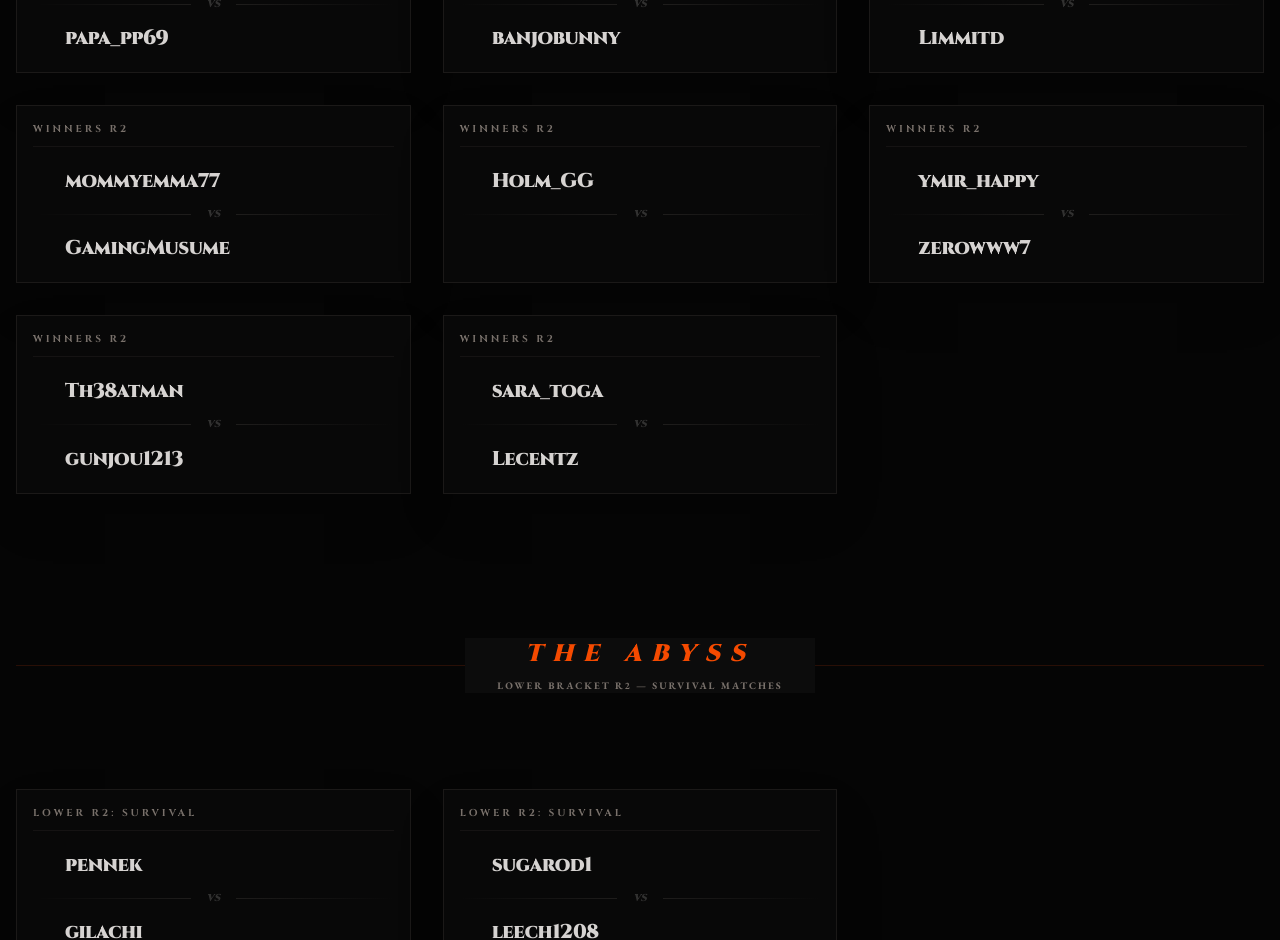
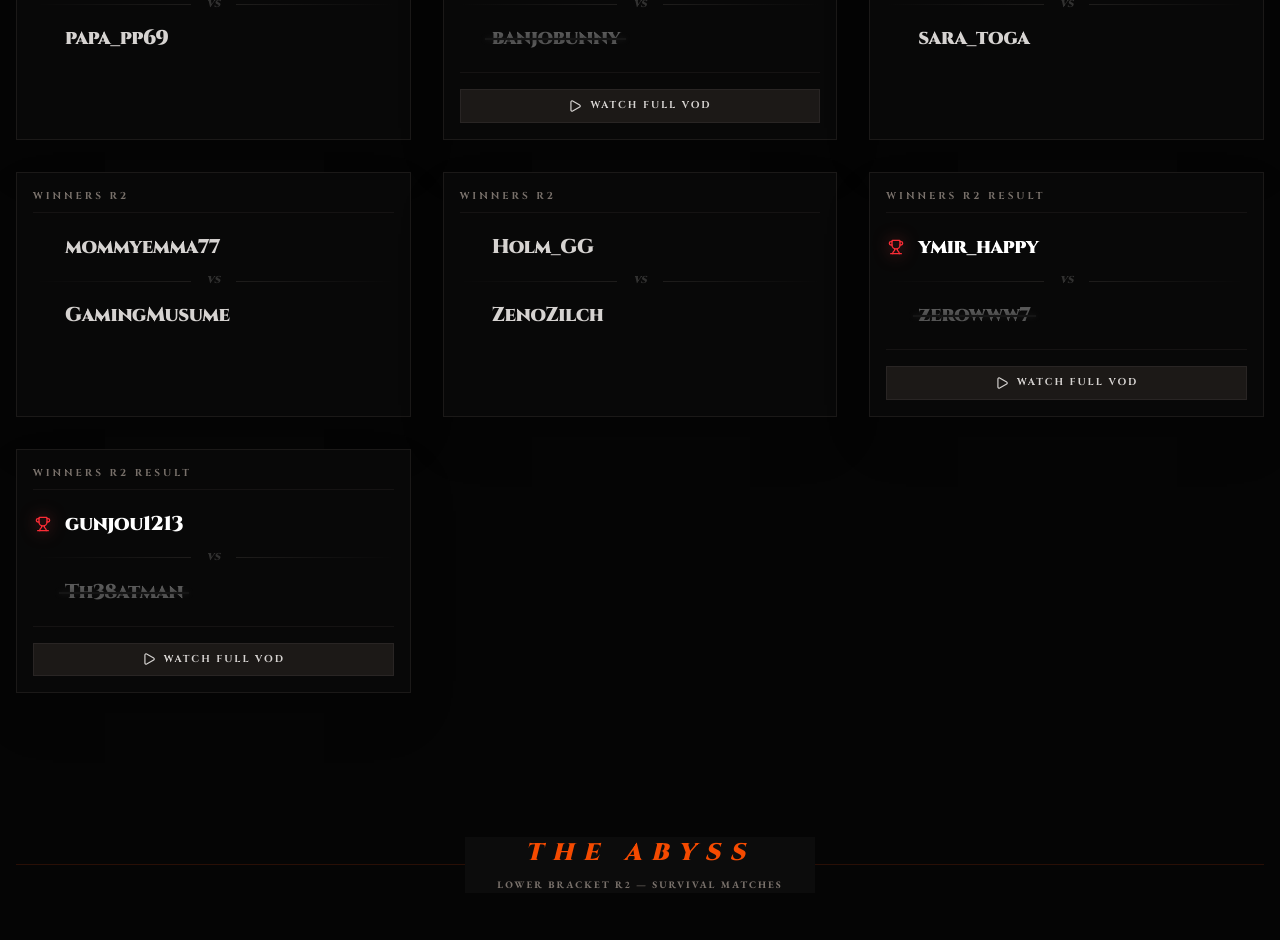
Before and after one commit to seljukdev/sekiro-speedrunning-events, a React (Vite) app: page / in a window 1280 px wide. Shown: the part 1860-2800 px from the top of the page. Built offline with nearby package versions, Linux system fonts and the light colour scheme.

Commit message:
match updates - 21st Jan morning

```diff
--- a/src/App.jsx
+++ b/src/App.jsx
@@ -81,96 +81,34 @@ const FIRST_MATCHES = [
         matchLink: "https://www.youtube.com/live/J86_IBXVN00?si=CyMsX3EVpMPMUIVe&t=17396",
     }, // Leech vs Papa
 
-    // 11 BYES for the Top Seeds (Automatically Advance)
-    // { p1: CONTESTANTS[0], p2: { name: "BYE" }, type: "Advance to R2", winner: CONTESTANTS[0].name },
-    // { p1: CONTESTANTS[1], p2: { name: "BYE" }, type: "Advance to R2", winner: CONTESTANTS[1].name },
-    // { p1: CONTESTANTS[2], p2: { name: "BYE" }, type: "Advance to R2", winner: CONTESTANTS[2].name },
-    // { p1: CONTESTANTS[3], p2: { name: "BYE" }, type: "Advance to R2", winner: CONTESTANTS[3].name },
-    // { p1: CONTESTANTS[4], p2: { name: "BYE" }, type: "Advance to R2", winner: CONTESTANTS[4].name },
-    // { p1: CONTESTANTS[5], p2: { name: "BYE" }, type: "Advance to R2", winner: CONTESTANTS[5].name },
-    // { p1: CONTESTANTS[6], p2: { name: "BYE" }, type: "Advance to R2", winner: CONTESTANTS[6].name },
-    // { p1: CONTESTANTS[7], p2: { name: "BYE" }, type: "Advance to R2", winner: CONTESTANTS[7].name },
-    // { p1: CONTESTANTS[8], p2: { name: "BYE" }, type: "Advance to R2", winner: CONTESTANTS[8].name },
-    // { p1: CONTESTANTS[9], p2: { name: "BYE" }, type: "Advance to R2", winner: CONTESTANTS[9].name },
-    // { p1: CONTESTANTS[10], p2: { name: "BYE" }, type: "Advance to R2", winner: CONTESTANTS[10].name },
 ];
 
 const SECOND_MATCHES = [
-    // Top 5 Seeds vs Round 1 Survivors
-    {
-        p1: CONTESTANTS[0],
-        p2: CONTESTANTS[20],
-        type: "Winners R2",
-        status: "WormdogBS vs papa_pp69",
-    },
+    { p1: CONTESTANTS[0], p2: CONTESTANTS[20], type: "Winners R2", status: "WormdogBS vs papa_pp69" },
     {
         p1: CONTESTANTS[1],
         p2: CONTESTANTS[17],
-        type: "Winners R2",
-        status: "albertitotf vs banjobunny",
+        type: "Winners R2 Result",
+        winner: "albertitotf",
+        matchLink: "https://www.youtube.com/live/u73CbxgfP6c?si=59dQWT99kFAE3WOi&t=19188"
     },
-    {
-        p1: CONTESTANTS[2],
-        p2: CONTESTANTS[15],
-        type: "Winners R2",
-        status: "ramonchi_5 vs Limmitd",
-    },
-    {
-        p1: CONTESTANTS[3],
-        p2: CONTESTANTS[14],
-        type: "Winners R2",
-        status: "mommyemma77 vs GamingMusume",
-    },
-    {
-        p1: CONTESTANTS[4],
-        p2: "Winner of Zeno/Krrag",
-        type: "Winners R2",
-        status: "Holm_GG vs TBD",
-    },
-
-    // Mid-Seed Face-offs (Both had Byes)
-    {
-        p1: CONTESTANTS[5],
-        p2: CONTESTANTS[10],
-        type: "Winners R2",
-        status: "ymir_happy vs zerowww7",
-    },
-    {
-        p1: CONTESTANTS[6],
-        p2: CONTESTANTS[9],
-        type: "Winners R2",
-        status: "Th38atman vs gunjou1213",
-    },
-    {
-        p1: CONTESTANTS[7],
-        p2: CONTESTANTS[8],
-        type: "Winners R2",
-        status: "sara_toga vs Lecentz",
-    },
+    { p1: CONTESTANTS[2], p2: CONTESTANTS[7], type: "Winners R2" }, // Sara vs Ramon
+    { p1: CONTESTANTS[3], p2: CONTESTANTS[14], type: "Winners R2", status: "mommyemma77 vs GamingMusume" },
+    { p1: CONTESTANTS[4], p2: CONTESTANTS[11], type: "Winners R2", status: "Holm_GG vs ZenoZilch" },
+    { p1: CONTESTANTS[5], p2: CONTESTANTS[10], type: "Winners R2 Result", winner: "ymir_happy", matchLink: "https://www.youtube.com/live/G3nxvPQn6rE?si=bYa_HkpnBidwC5Zy&t=4194" },
+    { p1: CONTESTANTS[9], p2: CONTESTANTS[6], type: "Winners R2 Result", winner: "gunjou1213", matchLink: "https://www.youtube.com/live/G3nxvPQn6rE?si=W6Tub0my2Fvy0-nz&t=361"  },
 ];
 
 const LOWER_MATCHES_R2 = [
     {
         p1: CONTESTANTS[13], // pennek
-        p2: CONTESTANTS[18], // gilachi
+        p2: CONTESTANTS[16], // sugarod1
         type: "Lower R2: Survival",
-        winner: null,
-        matchLink: null,
+        winner: "pennek" ,
+        matchLink: "https://www.youtube.com/live/u73CbxgfP6c?si=V_PeStxagsOcuQE_&t=15661"
     },
-    {
-        p1: CONTESTANTS[16], // sugarod1
-        p2: CONTESTANTS[19], // leech1208
-        type: "Lower R2: Survival",
-        winner: null,
-        matchLink: null,
-    },
-    // {
-    //     p1: { name: "TBD", pb: "" }, // Loser of Zeno/Krrag (Match 11v12)
-    //     p2: { name: "BYE", pb: "" },
-    //     type: "Lower R2: Bye",
-    //     winner: "TBD",
-    //     matchLink: null,
-    // },
+    { p1: CONTESTANTS[19], p2: CONTESTANTS[18], type: "Lower R2: Survival" }, // Leech vs Gilachi
+    { p1: CONTESTANTS[12], p2: { name: "BYE" }, type: "Lower R2: Bye", winner: "krrag2" },
 ];
 
 const REGULATIONS = [
```
